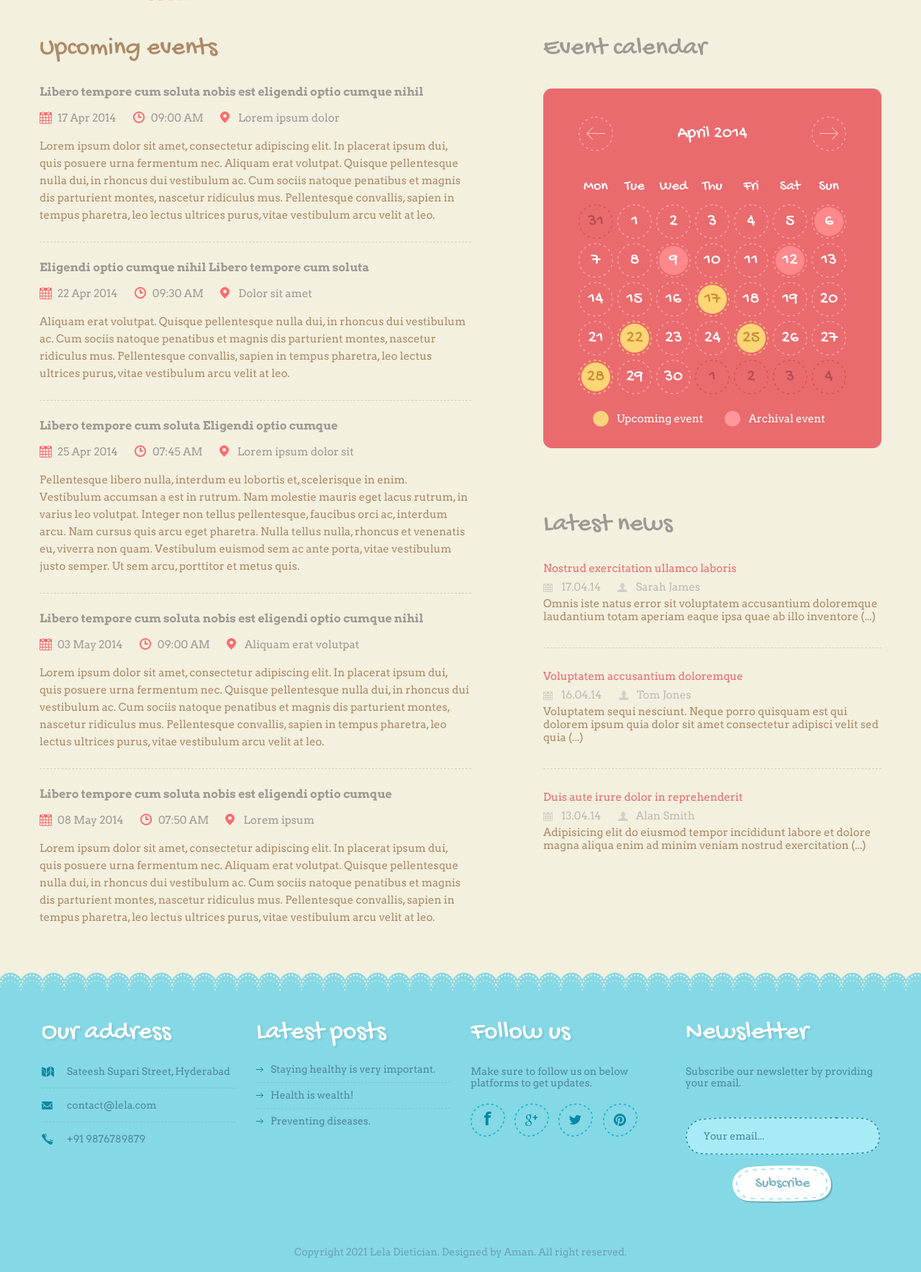
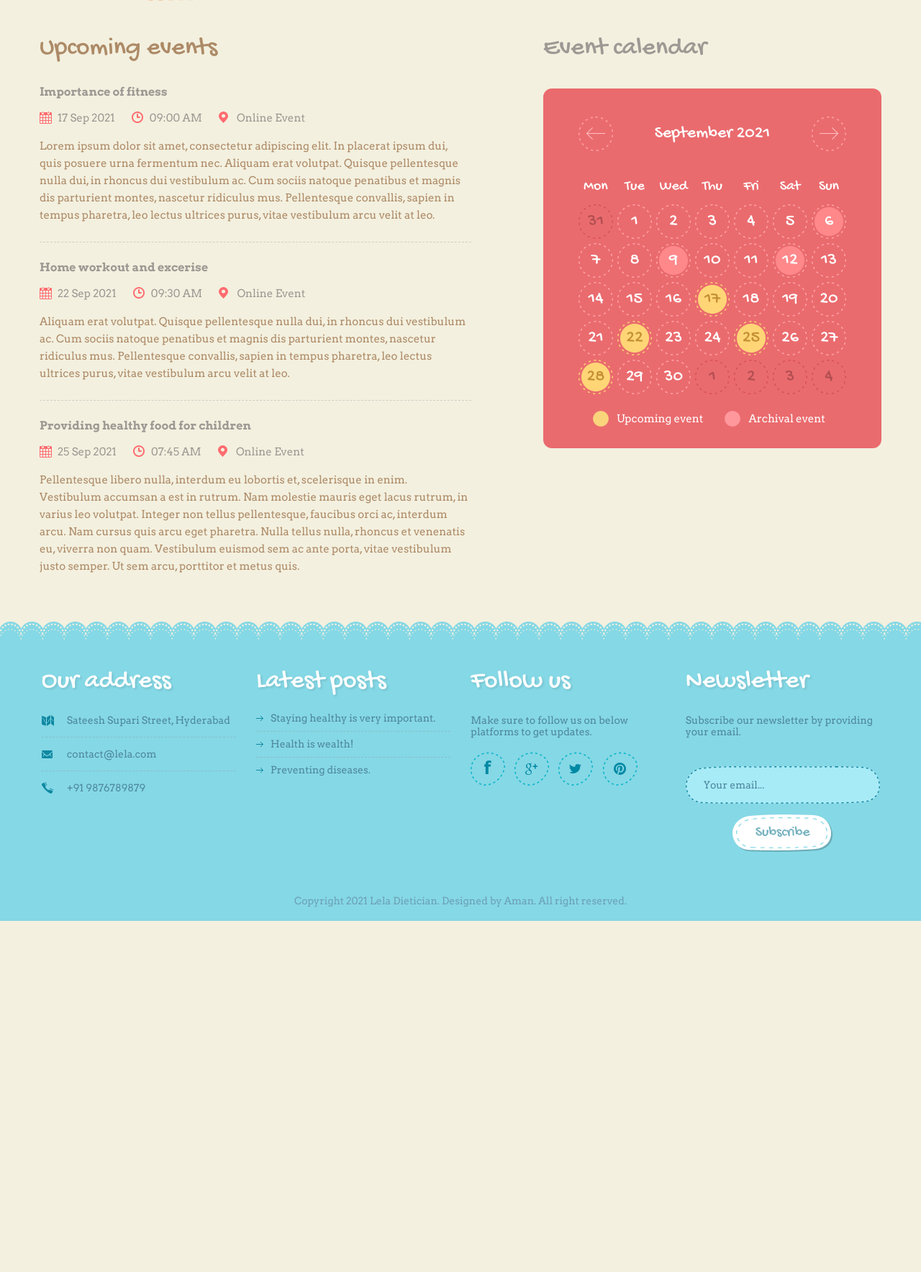
Before and after one commit to aman-17/lela, a Flask app: page /h_events in a window 1280 px wide. Shown: the part 286-2054 px from the top of the page at 72% size. After the commit the page ends 1566 px from the top, so only its background shows below. Run offline with Flask 2, Linux system fonts and the light colour scheme; some libraries are stand-ins or nearby versions.

```diff
--- a/website/templates/f_contact.html
+++ b/website/templates/f_contact.html
@@ -11,7 +11,7 @@
     <link href='http://fonts.googleapis.com/css?family=Kaushan+Script' rel='stylesheet' type='text/css'>
 
     <meta http-equiv="Content-Type" content="text/html; charset=utf-8" />
-    <title>Burger Bar</title>
+    <title>Lela Fitness - Contact</title>
     <meta name="author" content="Burger Bar" />
     <meta name="description" content="Burger Bar Description" />
     <meta name="keywords"  content="Burger Bar Keyword" />
--- a/website/templates/f_gym.html
+++ b/website/templates/f_gym.html
@@ -11,7 +11,7 @@
     <link href='http://fonts.googleapis.com/css?family=Kaushan+Script' rel='stylesheet' type='text/css'>
 
     <meta http-equiv="Content-Type" content="text/html; charset=utf-8" />
-    <title>Burger Bar</title>
+    <title>Lela Fitness - Workout</title>
     <meta name="author" content="Burger Bar" />
     <meta name="description" content="Burger Bar Description" />
     <meta name="keywords"  content="Burger Bar Keyword" />
--- a/website/templates/f_home.html
+++ b/website/templates/f_home.html
@@ -11,7 +11,7 @@
     <link href='http://fonts.googleapis.com/css?family=Kaushan+Script' rel='stylesheet' type='text/css'>
 
     <meta http-equiv="Content-Type" content="text/html; charset=utf-8" />
-	<title>Burger Bar</title>
+	<title>Lela Fitness - Home</title>
 	<meta name="author" content="Burger Bar" />
 	<meta name="description" content="Burger Bar Description" />
 	<meta name="keywords"  content="Burger Bar Keyword" />
--- a/website/templates/f_parentalpregnancy.html
+++ b/website/templates/f_parentalpregnancy.html
@@ -11,7 +11,7 @@
     <link href='http://fonts.googleapis.com/css?family=Kaushan+Script' rel='stylesheet' type='text/css'>
 
     <meta http-equiv="Content-Type" content="text/html; charset=utf-8" />
-    <title>Burger Bar</title>
+    <title>Lela Fitness - Parental Pregnancy</title>
     <meta name="author" content="Burger Bar" />
     <meta name="description" content="Burger Bar Description" />
     <meta name="keywords"  content="Burger Bar Keyword" />
--- a/website/templates/h_events.html
+++ b/website/templates/h_events.html
@@ -40,49 +40,31 @@
 					<h1>Upcoming events</h1>
 					<ul>
 					<li class="event-description">
-						<h2><a href="#">Libero tempore cum soluta nobis est eligendi optio cumque nihil</a></h2>
+						<h2><a href="#">Importance of fitness</a></h2>
 						<div class="metadata">
-							<time datetime="2014-04-17T09:00">17 Apr 2014
+							<time datetime="2014-04-17T09:00">17 Sep 2021
 							<span>09:00 AM</span></time>
-							<span>Lorem ipsum dolor</span>
+							<span>Online Event</span>
 						</div>
 						<p>Lorem ipsum dolor sit amet, consectetur adipiscing elit. In placerat ipsum dui, quis posuere urna fermentum nec. Aliquam erat volutpat. Quisque pellentesque nulla dui, in rhoncus dui vestibulum ac. Cum sociis natoque penatibus et magnis dis parturient montes, nascetur ridiculus mus. Pellentesque convallis, sapien in tempus pharetra, leo lectus ultrices purus, vitae vestibulum arcu velit at leo. </p>
 					</li>
 					<li class="event-description">
-						<h2><a href="#">Eligendi optio cumque nihil Libero tempore cum soluta</a></h2>
+						<h2><a href="#">Home workout and excerise</a></h2>
 						<div class="metadata">
-							<time datetime="2014-04-22T09:30">22 Apr 2014
+							<time datetime="2014-04-22T09:30">22 Sep 2021
 							<span>09:30 AM</span></time>
-							<span>Dolor sit amet</span>
+							<span>Online Event</span>
 						</div>
 						<p>Aliquam erat volutpat. Quisque pellentesque nulla dui, in rhoncus dui vestibulum ac. Cum sociis natoque penatibus et magnis dis parturient montes, nascetur ridiculus mus. Pellentesque convallis, sapien in tempus pharetra, leo lectus ultrices purus, vitae vestibulum arcu velit at leo. </p>
 					</li>
 					<li class="event-description">
-						<h2><a href="#">Libero tempore cum soluta Eligendi optio cumque</a></h2>
+						<h2><a href="#">Providing healthy food for children</a></h2>
 						<div class="metadata">
-							<time datetime="2014-04-25T07:45">25 Apr 2014
+							<time datetime="2014-04-25T07:45">25 Sep 2021
 							<span>07:45 AM</span></time>
-							<span>Lorem ipsum dolor sit</span>
+							<span>Online Event</span>
 						</div>
 						<p>Pellentesque libero nulla, interdum eu lobortis et, scelerisque in enim. Vestibulum accumsan a est in rutrum. Nam molestie mauris eget lacus rutrum, in varius leo volutpat. Integer non tellus pellentesque, faucibus orci ac, interdum arcu. Nam cursus quis arcu eget pharetra. Nulla tellus nulla, rhoncus et venenatis eu, viverra non quam. Vestibulum euismod sem ac ante porta, vitae vestibulum justo semper. Ut sem arcu, porttitor et metus quis.</p>
-					</li>
-					<li class="event-description">
-						<h2><a href="#">Libero tempore cum soluta nobis est eligendi optio cumque nihil</a></h2>
-						<div class="metadata">
-							<time datetime="2014-05-03T09:00">03 May 2014
-							<span>09:00 AM</span></time>
-							<span>Aliquam erat volutpat</span>
-						</div>
-						<p>Lorem ipsum dolor sit amet, consectetur adipiscing elit. In placerat ipsum dui, quis posuere urna fermentum nec. Quisque pellentesque nulla dui, in rhoncus dui vestibulum ac. Cum sociis natoque penatibus et magnis dis parturient montes, nascetur ridiculus mus. Pellentesque convallis, sapien in tempus pharetra, leo lectus ultrices purus, vitae vestibulum arcu velit at leo. </p>
-					</li>
-					<li class="event-description">
-						<h2><a href="#">Libero tempore cum soluta nobis est eligendi optio cumque</a></h2>
-						<div class="metadata">
-							<time datetime="2014-05-08T07:50">08 May 2014
-							<span>07:50 AM</span></time>
-							<span>Lorem ipsum</span>
-						</div>
-						<p>Lorem ipsum dolor sit amet, consectetur adipiscing elit. In placerat ipsum dui, quis posuere urna fermentum nec. Aliquam erat volutpat. Quisque pellentesque nulla dui, in rhoncus dui vestibulum ac. Cum sociis natoque penatibus et magnis dis parturient montes, nascetur ridiculus mus. Pellentesque convallis, sapien in tempus pharetra, leo lectus ultrices purus, vitae vestibulum arcu velit at leo. </p>
 					</li>
 					</ul>
 				</section>
@@ -95,7 +77,7 @@
 								<thead>
 								<tr>
 									<th scope="col" class="controls"><span class="prev-mn"><a href="#">-</a></span></th>
-									<th scope="col" colspan="5" class="month">April 2014</th>
+									<th scope="col" colspan="5" class="month">September 2021</th>
 									<th scope="col" class="controls"><span class="next-mn"><a href="#">-</a></span></th>
 								</tr>
 								<tr>
@@ -117,7 +99,7 @@
 												<div class="event-tooltip">
 													<h4>Libero tempore cum soluta nobis est eligendi optio</h4>
 													<div class="metadata">
-														<time datetime="2014-04-06T09:00">06.04.14
+														<time datetime="2014-04-06T09:00">06.09.21
 														<span>09:00 AM</span></time>
 														<span class="place">Lorem ipsum dolor</span>
 													</div>
@@ -135,7 +117,7 @@
 												<div class="event-tooltip">
 													<h4>Libero tempore cum soluta nobis est eligendi optio</h4>
 													<div class="metadata">
-														<time datetime="2014-04-09T09:00">09.04.14
+														<time datetime="2014-04-09T09:00">09.09.21
 														<span>09:00 AM</span></time>
 														<span class="place">Lorem ipsum dolor</span>
 													</div>
@@ -151,7 +133,7 @@
 												<div class="event-tooltip">
 													<h4>Libero tempore cum soluta nobis est eligendi optio</h4>
 													<div class="metadata">
-														<time datetime="2014-04-12T09:00">12.04.14
+														<time datetime="2014-04-12T09:00">12.09.21
 														<span>09:00 AM</span></time>
 														<span class="place">Lorem ipsum dolor</span>
 													</div>
@@ -170,7 +152,7 @@
 												<div class="event-tooltip">
 													<h4>Libero tempore cum soluta nobis est eligendi optio</h4>
 													<div class="metadata">
-														<time datetime="2014-04-17T09:00">17.04.14
+														<time datetime="2014-04-17T09:00">17.09.21
 														<span>09:00 AM</span></time>
 														<span class="place">Lorem ipsum dolor</span>
 													</div>
@@ -189,7 +171,7 @@
 												<div class="event-tooltip">
 													<h4>Libero tempore cum soluta nobis est eligendi optio</h4>
 													<div class="metadata">
-														<time datetime="2014-04-22T09:00">22.04.14
+														<time datetime="2014-04-22T09:00">22.09.21
 														<span>09:00 AM</span></time>
 														<span class="place">Lorem ipsum dolor</span>
 													</div>
@@ -205,7 +187,7 @@
 												<div class="event-tooltip">
 													<h4>Libero tempore cum soluta nobis est eligendi optio</h4>
 													<div class="metadata">
-														<time datetime="2014-04-25T09:00">25.04.14
+														<time datetime="2014-04-25T09:00">25.09.21
 														<span>09:00 AM</span></time>
 														<span class="place">Lorem ipsum dolor</span>
 													</div>
@@ -223,7 +205,7 @@
 												<div class="event-tooltip">
 													<h4>Libero tempore cum soluta nobis est eligendi optio</h4>
 													<div class="metadata">
-														<time datetime="2014-04-28T09:00">28.04.14
+														<time datetime="2014-04-28T09:00">28.09.21
 														<span>09:00 AM</span></time>
 														<span class="place">Lorem ipsum dolor</span>
 													</div>
@@ -239,13 +221,13 @@
 							<div class="legend"><span class="upcoming">Upcoming event</span><span class="archival">Archival event</span> </div>
 						</div>
 					</div>
-					<div class="widget-boxes news">
+					<!-- <div class="widget-boxes news">
 						<h3>Latest news</h3>
 						<ul>
 						<li class="box">
 							<h4><a href="#">Nostrud exercitation ullamco laboris</a></h4>
 							<div class="metadata">
-								<time datetime="2014-04-17">17.04.14</time>
+								<time datetime="2014-04-17">17.09.21</time>
 								<span>Sarah James</span>
 							</div>
 							<p>Omnis iste natus error sit voluptatem accusantium doloremque laudantium totam aperiam eaque ipsa quae ab illo inventore (...)</p>
@@ -253,7 +235,7 @@
 						<li class="box">
 							<h4><a href="#">Voluptatem accusantium doloremque</a></h4>
 							<div class="metadata">
-								<time datetime="2014-04-16">16.04.14</time>
+								<time datetime="2014-04-16">16.09.21</time>
 								<span>Tom Jones</span>
 							</div>
 							<p>Voluptatem sequi nesciunt. Neque porro quisquam est qui dolorem ipsum quia dolor sit amet consectetur adipisci velit sed quia (...)</p>
@@ -261,13 +243,13 @@
 						<li class="box">
 							<h4><a href="#">Duis aute irure dolor in reprehenderit</a></h4>
 							<div class="metadata">
-								<time datetime="2014-04-13">13.04.14</time>
+								<time datetime="2014-04-13">13.09.21</time>
 								<span>Alan Smith</span>
 							</div>
 							<p>Adipisicing elit do eiusmod tempor incididunt labore et dolore magna aliqua enim ad minim veniam nostrud exercitation (...)</p>
 						</li>
 						</ul>
-					</div>
+					</div> -->
 				</aside>
 				<!-- / sidebar -->
 			</div>
--- a/website/views.py
+++ b/website/views.py
@@ -2,13 +2,11 @@ from os import abort
 from flask import Blueprint, render_template, request, flash, jsonify, redirect, url_for, send_file
 from flask_login import login_required, current_user
 from flask.globals import session
-from .models import Note
-from . import db
 import json
 from website import create_app
 from classes.User import User
 from main import getSuggestedMeal, normal_user_view
-from .auth import login_is_required
+
 
 
 views = Blueprint('views', __name__)
```
Also changed, not shown: website/__init__.py (+0 -30 lines), website/auth.py (deleted, +0 -85 lines), website/models.py (deleted, +0 -18 lines), website/templates/f_about.html (+5 -5 lines).
